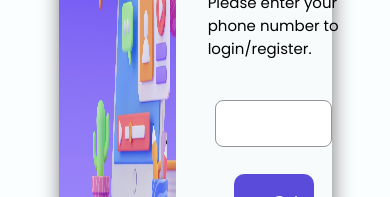
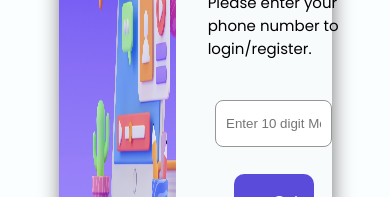
Before and after one commit to mohnishgorana1/PWSKills-login-page, a plain HTML site: page index.html in a window 390 px wide. Shown: the part 377-574 px from the top of the page. Drawn offline with Linux system fonts and the light colour scheme.

Commit message:
mobileno

```diff
--- a/index.html
+++ b/index.html
@@ -29,7 +29,10 @@
                     <h2>Welcome to </h2>
                     <h1>PW SKILLS</h1>
                     <p>Please enter your phone number to login/register.</p>
-                    <input type="tel" name="mobile-no" id="mobile-no">
+                    <form action="">
+                        <input type="tel" name="mobile-no" id="mobile-no" pattern="[0-9]{10}" maxlength="10"  placeholder="Enter 10 digit Mobile number" required>
+                    </form>
+
                     <br>
                     <button id="login-btn">Get OTP</button>
 
@@ -51,5 +54,7 @@
         </main>
 
     </div>
+
+
 </body>
 </html>
```
